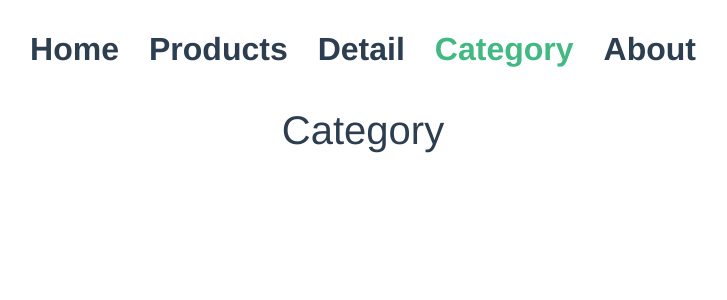
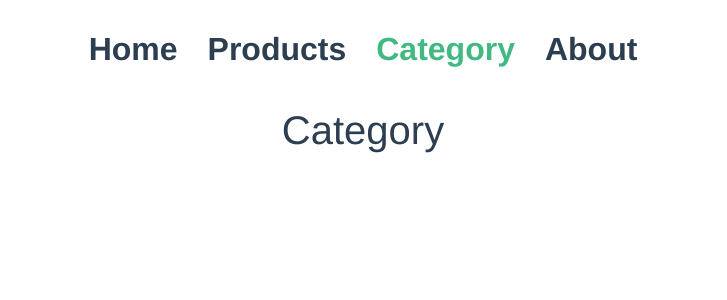
Before and after one commit to panutat-p/markus-shop-vue, a Vue app: page /category in a window 1280 px wide. Shown: the top 300 px of the page, without its empty margins (277-1004 px from the left). Built offline with nearby package versions, Linux system fonts and the light colour scheme.

Commit message:
remove Detail in NavBar, refine all router-link

```diff
--- a/src/App.vue
+++ b/src/App.vue
@@ -1,19 +1,16 @@
 <template>
   <div id="nav" class="h2">
     <span>
-      <router-link to="/">Home</router-link>
+      <router-link v-bind:to="{ name: `Home` }">Home</router-link>
     </span>
     <span>
-      <router-link to="/products">Products</router-link>
+      <router-link v-bind:to="{ name: `Product` }">Products</router-link>
     </span>
     <span>
-      <router-link to="/detail">Detail</router-link>
+      <router-link v-bind:to="{ name: `Category` }">Category</router-link>
     </span>
     <span>
-      <router-link to="/category">Category</router-link>
-    </span>
-    <span>
-      <router-link to="/about">About</router-link>
+      <router-link v-bind:to="{ name: `About` }">About</router-link>
     </span>
   </div>
   <router-view />
--- a/src/views/Product.vue
+++ b/src/views/Product.vue
@@ -64,12 +64,11 @@
               v-bind:to="{ name: `DetailId`, params: { id: product._id } }"
               >detail
             </router-link>
-            <!--<router-link to="/detail">detail</router-link>-->
           </td>
         </tr>
       </tbody>
     </table>
-    <button v-on:click="refresh" type="button" class="btn btn-success">
+    <button v-on:click="refresh" type="button" class="btn btn-success mb-5">
       Refresh
     </button>
   </div>
@@ -102,7 +101,6 @@ export default {
 
     const toggleForm = () => {
       console.log("toggleForm()");
-      console.log(isShowForm.value);
       isShowForm.value = !isShowForm.value;
     };
 
```
Also changed, not shown: src/views/Category.vue (+3 -5 lines).
